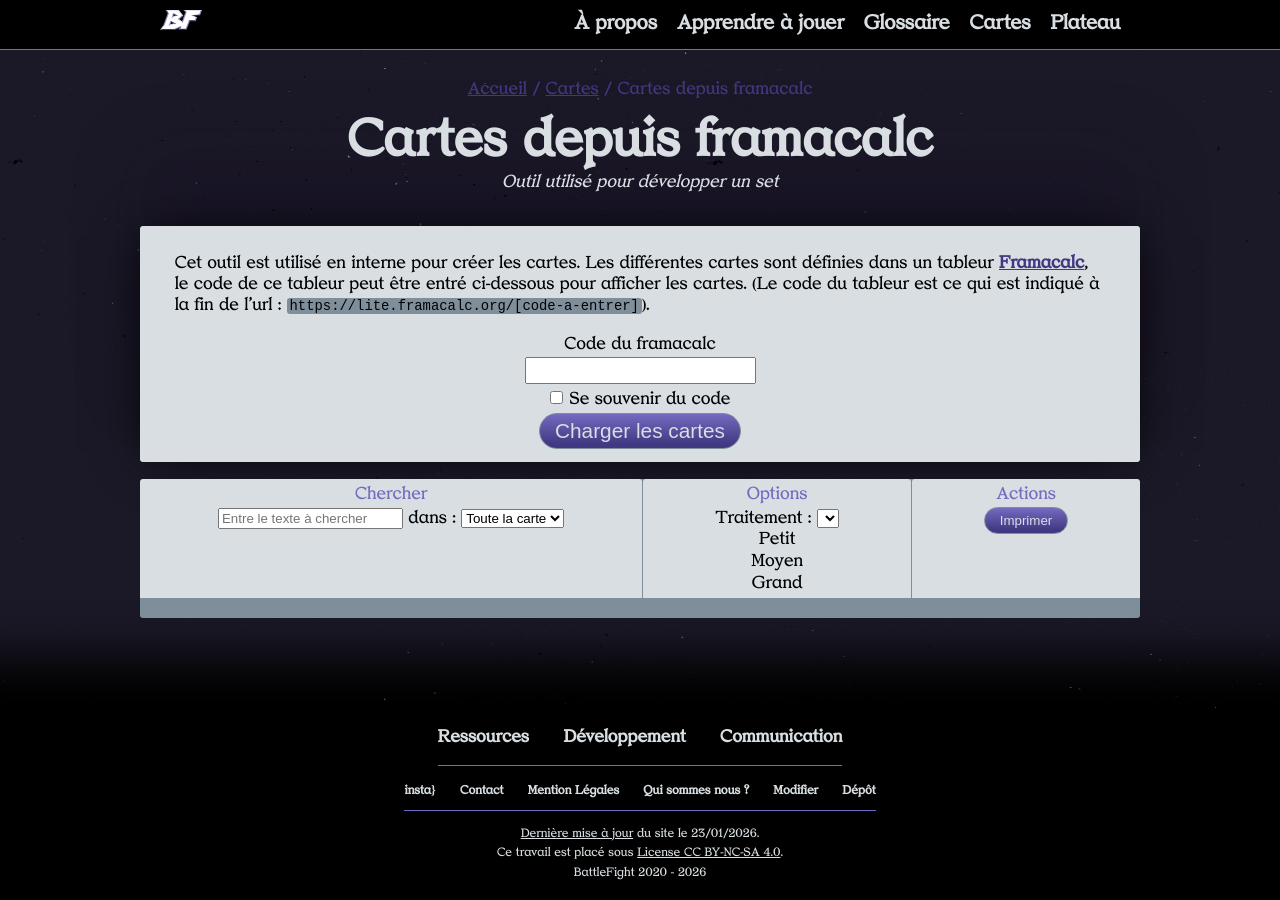
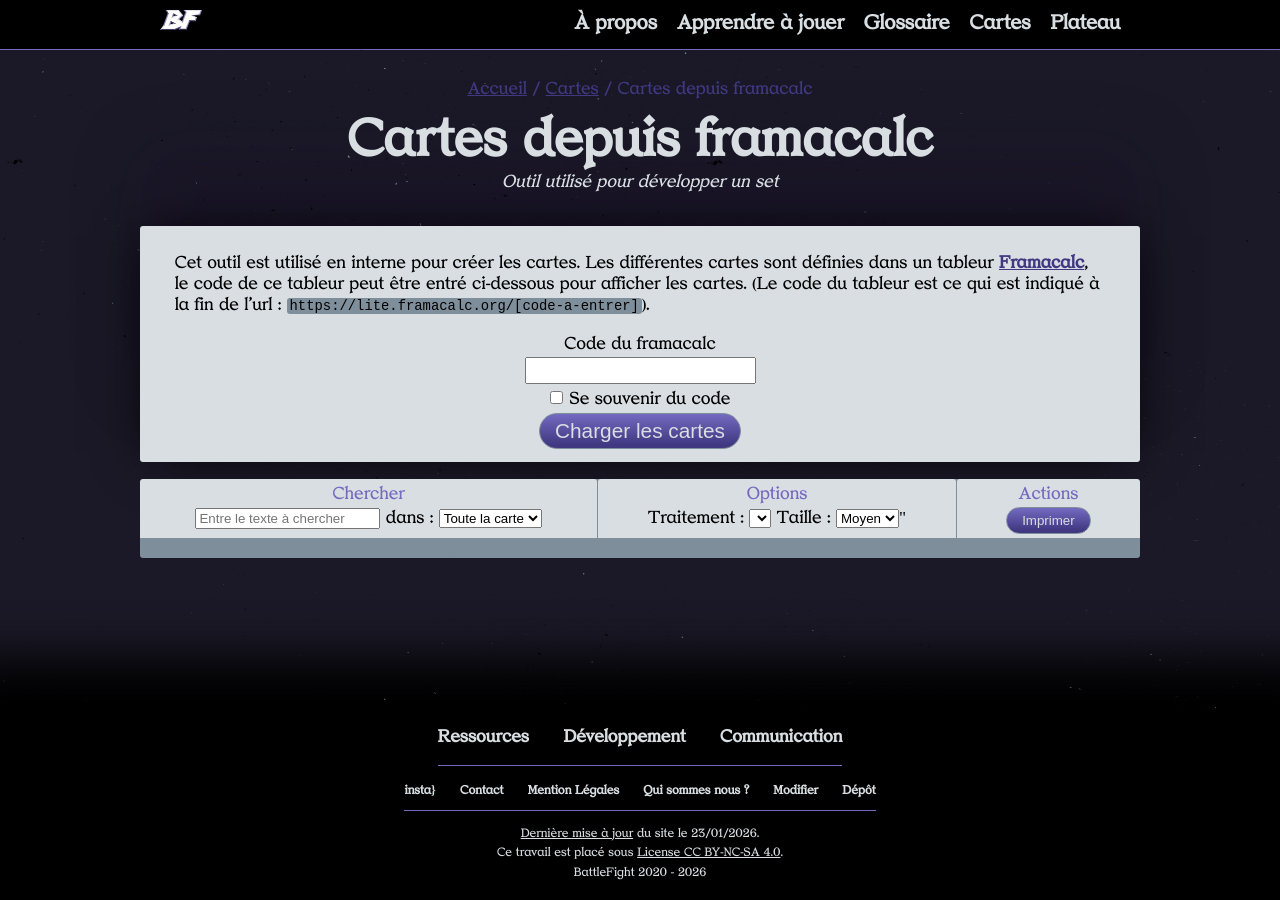
Before and after one commit to dracdrac/BATTLEFIGHT, a Jekyll site: the page built from cartes/depuis-framacalc.md, in a window 1280 px wide. Built offline with Jekyll 4.4.1, drawn with Linux system fonts in a browser that asks for light colours; the repository's description, which GitHub fills in, is left out.

Commit message:
frames, illu

```diff
--- a/_layouts/cards.html
+++ b/_layouts/cards.html
@@ -48,12 +48,13 @@
         {% for t in version_obj.treatments %}
           <option value="{{t.id}}" {% if t.id == treatment %}selected{% endif %}>{{t.id}} ({{t.name}})</option>
         {% endfor %}
-        <label for="size">Taille : </label><select name="size" id="size">
+
+      </select>
+                  <label for="size">Taille : </label><select name="size" id="size">
             <option value="S">Petit</option>
            <option value="M" selected>Moyen</option>
            <option value="L">Grand</option>
-        </select>
-      </select>
+        </select>"
         </fieldset>
         <fieldset>
         <legend>Actions</legend>
```
